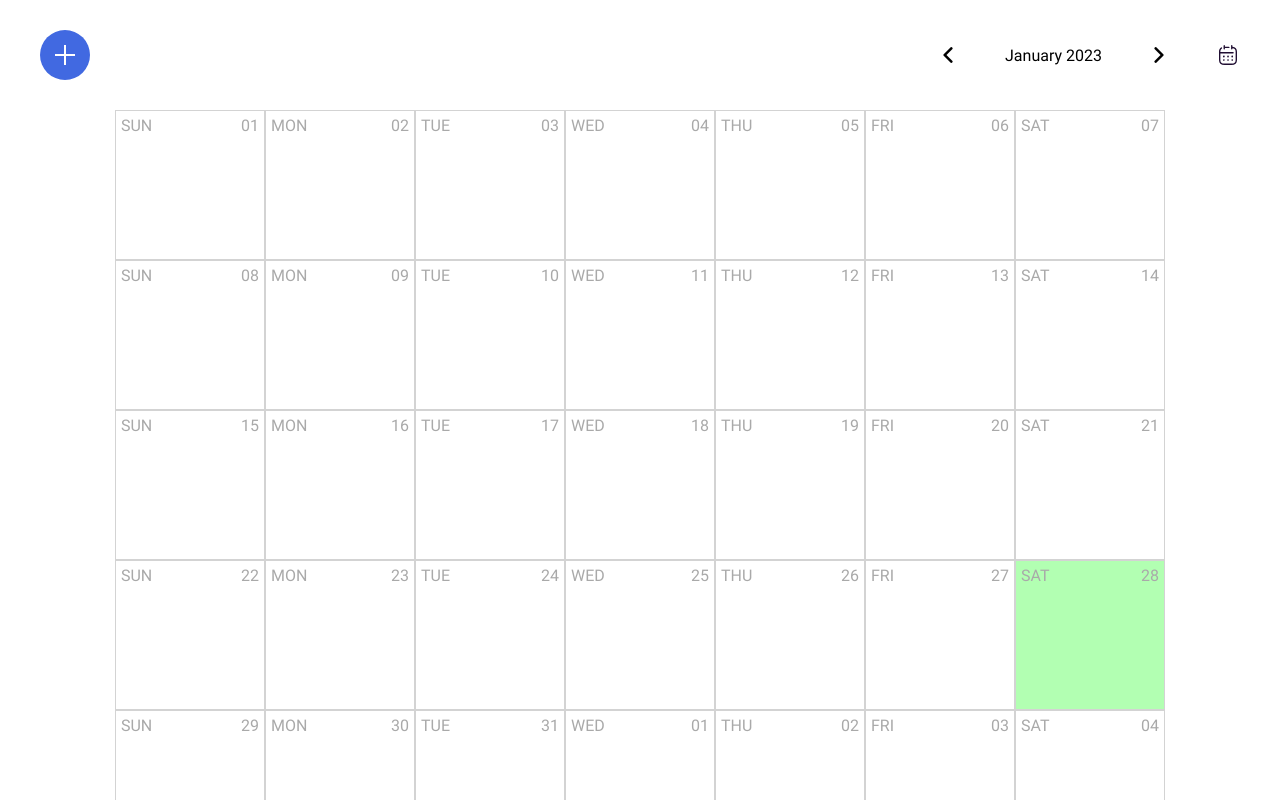
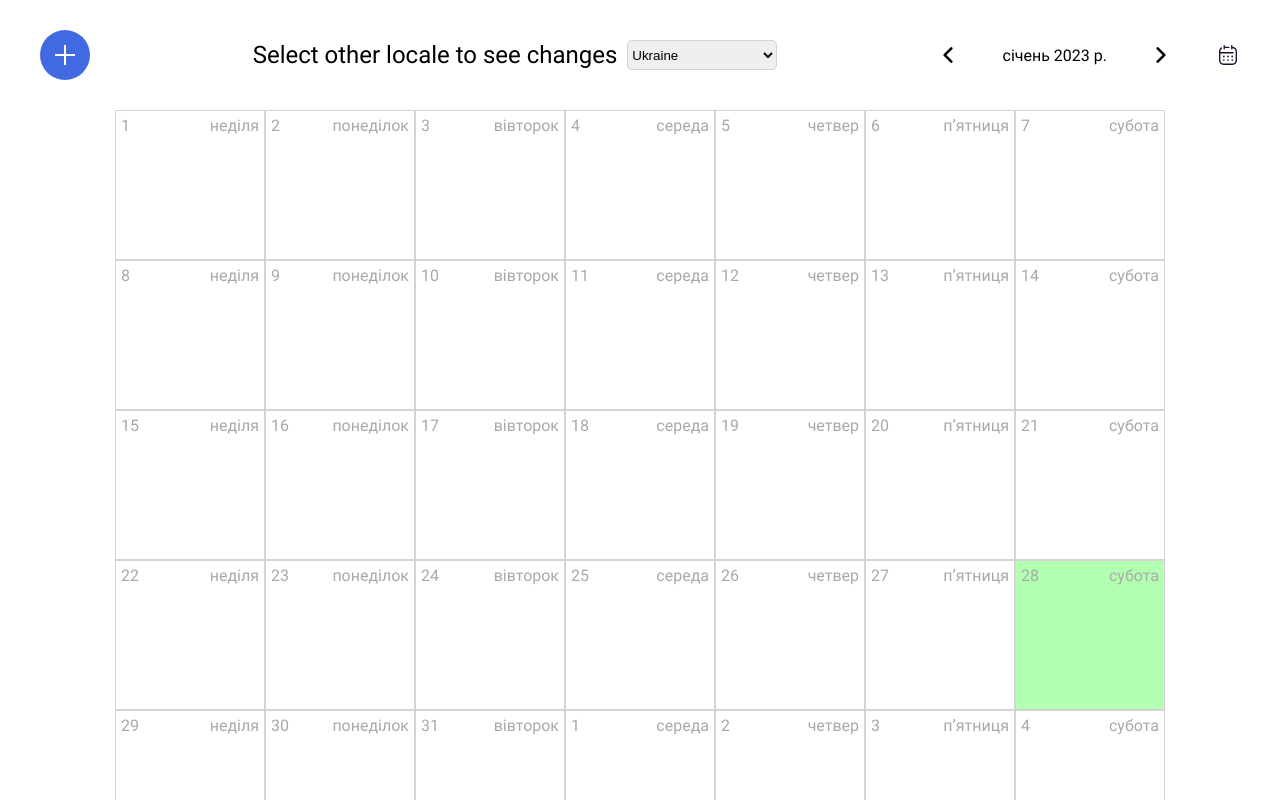
Before and after one commit to Stariu0013/holy-water-tech, a React (Create React App) app: page / in a window 1280 px wide. Shown: the top 800 px of the page. Built offline with nearby package versions, Linux system fonts and the light colour scheme.

Commit message:
feat: used new Date instead dayjs, added locales, small refactoring

```diff
--- a/package.json
+++ b/package.json
@@ -7,7 +7,6 @@
     "@testing-library/jest-dom": "^5.16.5",
     "@testing-library/react": "^13.4.0",
     "@testing-library/user-event": "^13.5.0",
-    "dayjs": "^1.11.7",
     "react": "^18.2.0",
     "react-dom": "^18.2.0",
     "react-redux": "^8.0.5",
--- a/src/App.js
+++ b/src/App.js
@@ -1,6 +1,5 @@
 import { useEffect, useState } from "react";
 import { useDispatch, useSelector } from "react-redux";
-import dayjs from "dayjs";
 import React from "react";
 
 import Month from "./components/Month/Month";
@@ -13,10 +12,11 @@ import { getEventsFromLocalStorage, setSelectedEvent } from "./store/slices/even
 import styles from "./App.module.scss";
 
 function App() {
-    const [currentMonth, setCurrentMonth] = useState(getDaysMatrix());
+    const [calendarMonth, setCalendarMonth] = useState(getDaysMatrix());
     const [monthIndex, setMonthIndex] = useState(0);
-    const [selectedDay, setSelectedDay] = useState(dayjs());
+    const [selectedDay, setSelectedDay] = useState(new Date());
     const [showModal, setShowModal] = useState(false);
+    const [locale, setLocale] = useState('uk-UA');
 
     const events = useSelector(state => state.event.events);
     const dispatch = useDispatch();
@@ -32,7 +32,7 @@ function App() {
     }, [dispatch]);
 
     useEffect(() => {
-        setCurrentMonth(getDaysMatrix(monthIndex));
+        setCalendarMonth(getDaysMatrix(monthIndex));
     }, [monthIndex]);
 
     const handlePrevMonth = () => {
@@ -50,22 +50,29 @@ function App() {
     const handleCloseModal = () => {
         setShowModal(false);
         dispatch(setSelectedEvent(null));
+        handleSelectDay(null);
+    };
+    const handleChangeLocale = (event) => {
+        setLocale(event.target.value);
     };
 
     return (
         <div className={styles.wrapper}>
             <>
                 {
-                    showModal ? <EventModal selectedDay={selectedDay} onClose={handleCloseModal} /> : null
+                    showModal ? <EventModal locale={locale} selectedDay={selectedDay} handleSelectDay={handleSelectDay} onClose={handleCloseModal} /> : null
                 }
                 <Navbar monthIndex={monthIndex}
                         next={handleNextMonth}
                         prev={handlePrevMonth}
                         selectedDay={selectedDay}
                         handleOpenModal={handleOpenModal}
-                        setCurrentMonth={setCurrentMonth}
+                        setCurrentMonth={setCalendarMonth}
+                        locale={locale}
+                        handleChangeLocale={handleChangeLocale}
                 />
-                <Month month={currentMonth}
+                <Month month={calendarMonth}
+                       locale={locale}
                        handleSelectDay={handleSelectDay}
                        handleOpenModal={handleOpenModal}
                 />
--- a/src/components/Day/Day.jsx
+++ b/src/components/Day/Day.jsx
@@ -1,7 +1,6 @@
-import React, { useEffect, useState } from "react";
-import dayjs from "dayjs";
+import React, { useEffect, useMemo, useState } from "react";
+import { useDispatch, useSelector } from "react-redux";
 
-import { useDispatch, useSelector } from "react-redux";
 import { setSelectedEvent } from "../../store/slices/events";
 
 import styles from "./Day.module.scss";
@@ -11,19 +10,23 @@ const Day = (props) => {
         day,
         handleSelectDay,
         handleOpenModal,
+        locale,
     } = props;
+
+    const thisDate = useMemo(() =>  new Date(day), [day]);
+
     const savedEvents = useSelector(state => state.event.events);
     const dispatch = useDispatch();
 
     const [dayEvents, setDayEvents] = useState([]);
 
     useEffect(() => {
-        const events = savedEvents?.filter(event => dayjs(event.day).format("DD-MM-YY") === day.format("DD-MM-YY"));
+        const events = savedEvents?.filter(event => new Date(event.day).toLocaleDateString() === thisDate.toLocaleDateString());
 
         setDayEvents(events);
-    }, [day, savedEvents]);
+    }, [day, savedEvents, thisDate]);
 
-    const isTodayClass = day.format("DD-MM-YY") === dayjs().format("DD-MM-YY") ? [styles.day, styles.day__today].join(" ") : styles.day;
+    const isTodayClass = thisDate.toLocaleDateString() === new Date().toLocaleDateString() ? [styles.day, styles.day__today].join(" ") : styles.day;
 
     const handleClick = () => {
         handleSelectDay(day);
@@ -37,8 +40,8 @@ const Day = (props) => {
     return (
         <div className={isTodayClass} onClick={handleClick}>
             <div className={styles.day__title}>
-                <p className={styles.day__title__item}>{day.format("ddd").toUpperCase()}</p>
-                <p className={styles.day__title__item}>{day.format("DD")}</p>
+                <p className={styles.day__title__item}>{thisDate.getDate()}</p>
+                <p className={styles.day__title__item}>{thisDate.toLocaleString(locale, { weekday: "long" })}</p>
             </div>
 
             {
--- a/src/components/EventModal/EventModal.jsx
+++ b/src/components/EventModal/EventModal.jsx
@@ -1,11 +1,10 @@
 import React, { useState } from "react";
 import { useDispatch, useSelector } from "react-redux";
-import dayjs from "dayjs";
 
 import useInput from "../../hooks/useInput";
 import { pushEvents, removeEvent, updateEvent } from "../../store/slices/events";
 
-import { formatDate } from "../../tools/reverseDate";
+import { formatDate } from "../../tools/formatDate";
 
 import styles from "./EventModal.module.scss";
 
@@ -13,6 +12,7 @@ const EventModal = (props) => {
     const {
         onClose,
         selectedDay,
+        locale,
     } = props;
     const dispatch = useDispatch();
     const selectedEvent = useSelector(state => state.event.selectedEvent);
@@ -39,13 +39,13 @@ const EventModal = (props) => {
                 description: description.value,
                 date: date.value,
                 time: time.value,
-                day: selectedDay ? dayjs(selectedDay).valueOf() : dayjs(new Date(date.value)).valueOf(),
+                day: selectedDay ? selectedDay.valueOf() : new Date(date.value).valueOf(),
                 id: selectedEvent ? selectedEvent.id : Date.now(),
-                createdAt: dayjs().valueOf(),
+                createdAt: new Date().valueOf(),
             };
 
             if (selectedEvent) {
-                calendar.updatedAt = dayjs().valueOf();
+                calendar.updatedAt = new Date().valueOf();
 
                 dispatch(updateEvent(calendar));
             } else {
@@ -55,11 +55,29 @@ const EventModal = (props) => {
             onClose();
         }
     };
+
     const onRemove = () => {
         dispatch(removeEvent(selectedEvent));
 
         onClose();
     };
+
+    const subtitleOptions = {
+        year: "numeric",
+        month: "short",
+        day: "2-digit",
+        hour: "2-digit",
+        minute: "2-digit",
+        second: "2-digit",
+    };
+
+    const subtitle = selectedEvent && selectedEvent.updatedAt
+        ? <p className={styles.modal__subtitle}>Updated
+            at: {new Date(selectedEvent?.updatedAt).toLocaleDateString(locale, subtitleOptions)}</p>
+        : selectedEvent && selectedEvent.createdAt
+            ? <p className={styles.modal__subtitle}>Created
+                at: {new Date(selectedEvent?.createdAt).toLocaleDateString(locale, subtitleOptions)}</p>
+            : null;
 
     return (
         <div className={styles.modal}>
@@ -71,15 +89,7 @@ const EventModal = (props) => {
                 }</h2>
                 <div className={styles.modal__titleBlock__close} onClick={onClose} />
             </div>
-            {
-                selectedEvent && selectedEvent.updatedAt
-                    ? <p className={styles.modal__subtitle}>Updated
-                        at: {dayjs(selectedEvent.updatedAt).format("DD.MM.YYYY HH:mm:ss")}</p>
-                    : selectedEvent && selectedEvent.createdAt
-                        ? <p className={styles.modal__subtitle}>Created
-                            at: {dayjs(selectedEvent.createdAt).format("DD.MM.YYYY HH:mm:ss")}</p>
-                        : null
-            }
+            {subtitle}
             <div className={styles.modal__fields}>
                 <label className={styles.modal__fields__label} htmlFor="title">Title *</label>
                 <input className={styles.modal__fields__input} type="text" {...title} id="title"
--- a/src/components/EventModal/EventModal.module.scss
+++ b/src/components/EventModal/EventModal.module.scss
@@ -76,6 +76,8 @@
         flex-direction: column;
         gap: 20px;
 
+        max-height: 70%;
+
         &__label {
             color: grey;
             font-size: 14px;
--- a/src/components/Month/Month.jsx
+++ b/src/components/Month/Month.jsx
@@ -9,6 +9,7 @@ const Month = (props) => {
         month,
         handleSelectDay,
         handleOpenModal,
+        locale,
     } = props;
 
     return (
@@ -21,6 +22,7 @@ const Month = (props) => {
                                 return <Day handleOpenModal={handleOpenModal}
                                             handleSelectDay={handleSelectDay}
                                             day={day} key={dayIndex}
+                                            locale={locale}
                                 />;
                             })
                         }
--- a/src/components/Navbar/Navbar.jsx
+++ b/src/components/Navbar/Navbar.jsx
@@ -1,9 +1,10 @@
-import React, { useRef, useState } from "react";
-import dayjs from "dayjs";
+import React, { useEffect, useMemo, useRef, useState } from "react";
 
 import calendarIcon from "../../assets/img/calendar.svg";
 import left_icon from "../../assets/img/left-arrow.png";
 import right_icon from "../../assets/img/right-arrow.png";
+
+import { AVAILABLE_LOCALES } from "../../consts/i18n";
 
 import { getDaysMatrix } from "../../tools/getDaysMatrix";
 
@@ -16,8 +17,19 @@ const Navbar = (props) => {
         monthIndex,
         handleOpenModal,
         setCurrentMonth,
+        locale,
+        handleChangeLocale,
     } = props;
-    const [currentDateTitle, setCurrentDateTitle] = useState(dayjs(new Date(dayjs().year(), monthIndex)).format("MMMM YYYY"));
+
+    const dateOptions = useMemo(() => ({
+        year: "numeric", month: "long",
+    }), []);
+
+    const [currentDateTitle, setCurrentDateTitle] = useState(new Date(new Date().getFullYear(), monthIndex).toLocaleString(locale, dateOptions));
+
+    useEffect(() => {
+        setCurrentDateTitle(new Date(new Date().getFullYear(), monthIndex).toLocaleString(locale, dateOptions));
+    }, [locale, dateOptions, monthIndex]);
 
     const ref = useRef();
 
@@ -25,18 +37,33 @@ const Navbar = (props) => {
         ref.current.showPicker();
     };
 
-    const handleChange = (event) => {
+    const handleChangeCalendar = (event) => {
         const date = event.target.value;
 
-        setCurrentDateTitle(() => {
-            return dayjs(new Date(dayjs(date).year(), dayjs(new Date(date)).month())).format("MMMM YYYY");
-        });
-        setCurrentMonth(getDaysMatrix(dayjs(new Date(date)).month(), dayjs(new Date(date)).year()));
+        const newDate = new Date(date);
+        const year = newDate.getFullYear();
+        const month = newDate.getMonth();
+
+        setCurrentDateTitle(new Date(year, month).toLocaleString(locale, dateOptions));
+
+        setCurrentMonth(getDaysMatrix(month, year));
     };
 
-    return (
-        <div className={styles.navbar}>
+    return (<div className={styles.navbar}>
         <button className={styles.navbar__addEvent} onClick={handleOpenModal} />
+
+        <div className={styles.navbar__locales}>
+            <p className={styles.navbar__locales__title}>Select other locale to see changes</p>
+
+            <select className={styles.navbar__locales__select} name="locale" onChange={handleChangeLocale}>
+                {
+                    AVAILABLE_LOCALES.map((locale, index) => {
+                        return <option key={index} value={locale.locale}>{locale.name}</option>;
+                    })
+                }
+            </select>
+        </div>
+
         <div className={styles.navbar__navigation}>
             <img className={styles.navbar__navigation__icon} onClick={prev} src={left_icon} alt="left_icon" />
 
@@ -45,10 +72,10 @@ const Navbar = (props) => {
             <img className={styles.navbar__navigation__icon} src={right_icon} onClick={next} alt="right_icon" />
 
             <img onClick={handleOpenCalendar} src={calendarIcon} alt="calendar" />
-                <input type="date" ref={ref} onChange={handleChange} className={styles.navbar__navigation__calendar} />
+            <input type="date" ref={ref} onChange={handleChangeCalendar}
+                   className={styles.navbar__navigation__calendar} />
         </div>
-        </div>
-    );
+    </div>);
 };
 
 export default Navbar;
--- a/src/components/Navbar/Navbar.module.scss
+++ b/src/components/Navbar/Navbar.module.scss
@@ -43,6 +43,26 @@
         }
     }
 
+    &__locales {
+        display: flex;
+        justify-content: space-between;
+        align-items: center;
+
+        gap: 10px;
+
+        &__title {
+            font-size: 24px;
+        }
+
+        &__select {
+            width: 150px;
+            height: 30px;
+
+            border: 1px solid lightgrey;
+            border-radius: 5px;
+        }
+    }
+
     &__navigation {
         display: flex;
         justify-content: space-between;
--- /dev/null
+++ b/src/consts/i18n.js
@@ -0,0 +1,14 @@
+export const AVAILABLE_LOCALES = [
+    {
+        name: "Ukraine",
+        locale: "uk-UA",
+    },
+    {
+        name: "USA",
+        locale: "en-us",
+    },
+    {
+        name: "Arabian",
+        locale: "ar-EG",
+    },
+];
--- /dev/null
+++ b/src/tools/formatDate.js
@@ -0,0 +1,7 @@
+export const formatDate = date => {
+    const year = date.getFullYear();
+    const month = String(date.getMonth() + 1).padStart(2, "0");
+    const day = String(date.getDate()).padStart(2, "0");
+
+    return `${year}-${month}-${day}`;
+};
--- a/src/tools/getDaysMatrix.js
+++ b/src/tools/getDaysMatrix.js
@@ -1,16 +1,13 @@
-import dayjs from "dayjs";
+export function getDaysMatrix(month = new Date().getMonth(), year = new Date().getFullYear()) {
+    const firstDayOfTheMonth = new Date(year, month, 1).getDay();
 
-export function getDaysMatrix(month = dayjs().month(), year = dayjs().year()) {
-    const firstDayOfTheMonth = dayjs(new Date(year, month, 1)).day();
     let currentMonthCount = 0 - firstDayOfTheMonth;
 
-    const daysMatrix = new Array(5).fill([]).map(() => {
+    return new Array(6).fill([]).map(() => {
         return new Array(7).fill(null).map(() => {
             currentMonthCount++;
 
-            return dayjs(new Date(year, month, currentMonthCount));
+            return new Date(year, month, currentMonthCount);
         });
     });
-
-    return daysMatrix;
 }
--- a/src/tools/reverseDate.js
+++ /dev/null
@@ -1,3 +0,0 @@
-export const formatDate = date => {
-    return new Date(date).toISOString().split("T")[0];
-};
```
Also changed, not shown: 1 other file (tests, documents, lock files or other folders). Lines whose indentation alone changed are shown as unchanged.
